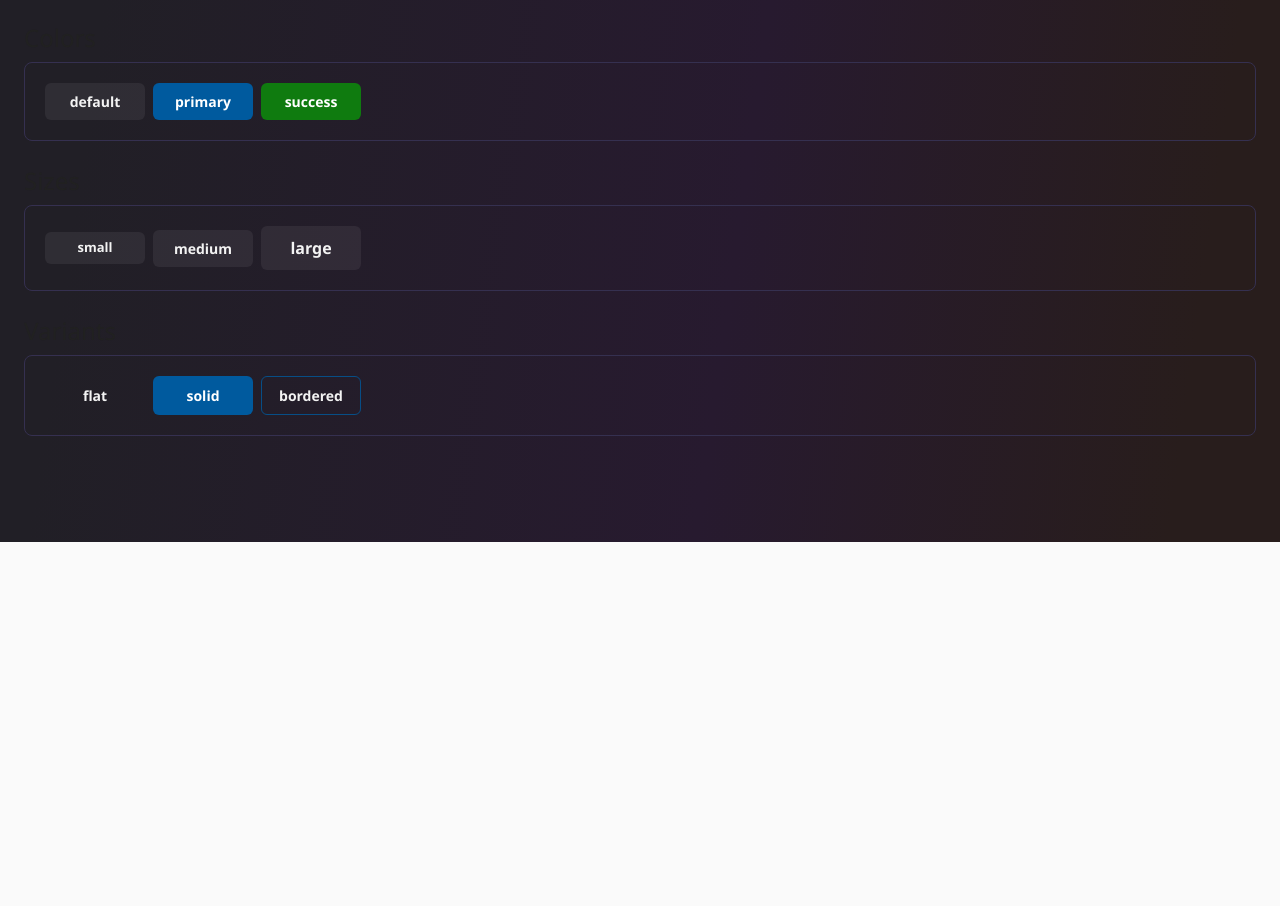
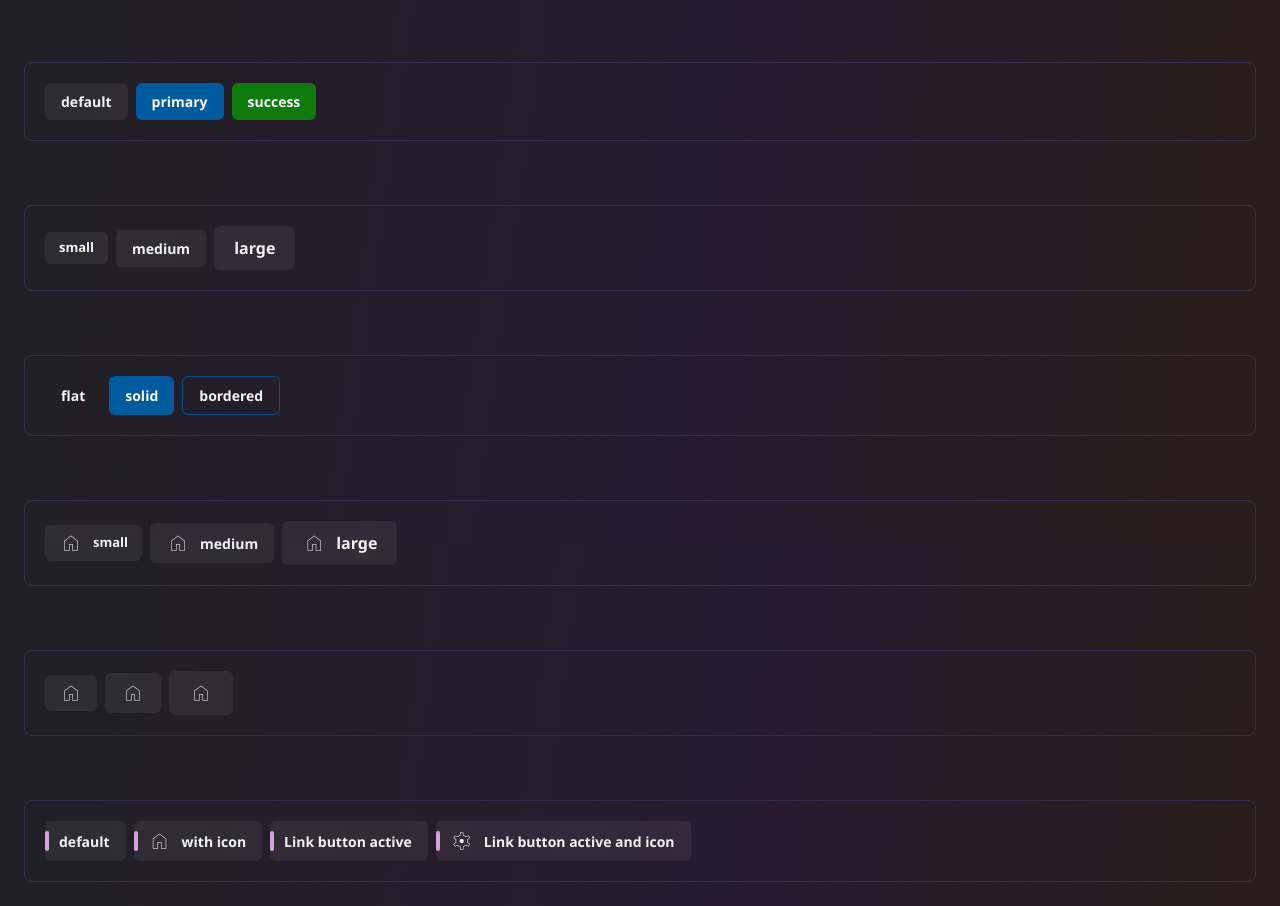
Before and after one commit to ayunierto/ayto-ui-react, a React (Vite) app: page / in a window 1280 px wide. Shown: the part 258-1164 px from the top of the page. Before the commit the page ends 800 px from the top, so only its background shows below. Built offline with nearby package versions, Linux system fonts and the light colour scheme; a web font is replaced by a local one.

Commit message:
updated button

```diff
--- a/src/packages/button/Button.module.css
+++ b/src/packages/button/Button.css
@@ -1,5 +1,6 @@
-button {
-  min-width: 100px;
+button,
+.button {
+  /* min-width: 100px; */
   align-items: center;
   border-radius: 6px;
   border: none;
@@ -17,19 +18,22 @@ button {
 }
 
 /* Sizes */
-button.small {
+button.small,
+.button.small {
   font-size: 13px;
   padding: 6px 14px;
   min-height: auto;
   font-weight: 600;
 }
-button.medium {
+button.medium,
+.button.medium {
   font-size: 14px;
   padding: 8px 16px;
   min-height: auto;
   font-weight: 600;
 }
-button.large {
+button.large,
+.button.large {
   font-size: 16px;
   padding: 10px 20px;
   min-height: auto;
@@ -37,70 +41,89 @@ button.large {
 }
 /* End Sizes */
 
-button.default {
+button.default,
+.button.default {
   background-color: #ffffff10;
   border-color: #4e434a;
   color: #f3f3f3;
 }
-button.default:hover {
+button.default:hover,
+.button.default:hover {
   background-color: #ffffff15;
 }
-button.primary {
+button.primary,
+.button.primary {
   background-color: #005a9eff;
   border-color: #005a9ecc;
   color: white;
 }
-button.primary:hover {
+button.primary:hover,
+.button.primary:hover {
   background-color: #005a9ecc;
   color: white;
 }
-button.success {
+button.success,
+.button.success {
   background-color: #0f7b0f;
   border-color: #0f7b0fcc;
   color: white;
 }
 
-button.success:hover {
+button.success:hover,
+.button.success:hover {
   background-color: #0f7b0fcc;
   color: white;
 }
-button.flat {
+button.flat,
+.button.flat {
   background-color: transparent;
   border-color: transparent;
   color: #f3f3f3;
 }
-button.solid {
+button.solid,
+.button.solid {
   border-color: transparent;
 }
-button.bordered {
+button.bordered,
+.button.bordered {
   border-width: 1px;
   border-style: solid;
   background-color: transparent;
   color: #f3f3f3;
 }
-button.disabled {
+button.disabled,
+.button.disabled {
   background-color: #ffffff10;
   cursor: no-drop;
   color: gray;
 }
-button.disabled:hover {
+button.disabled:hover,
+.button.disabled:hover {
   background-color: #ffffff10;
 }
 
-button.block {
+button.block,
+.button.block {
   width: 100%;
 }
 
-button.content__left {
+button.content__left,
+.button.content__left {
   justify-content: start;
 }
 
-.active button {
+button.active,
+.button.active,
+.active button,
+.active .button {
   padding-left: 0;
   background-color: #ffffff10;
 }
 
-.active button::before {
+button.active::before,
+.button.active::before,
+.active button::before,
+.active .button::before {
   content: "";
   width: 4px;
   height: 20px;
--- a/src/packages/button/Button.tsx
+++ b/src/packages/button/Button.tsx
@@ -1,4 +1,4 @@
-import styles from "./Button.module.css";
+import "./Button.css";
 
 type Props = {
   /**
@@ -66,11 +66,9 @@ const Button = ({
       onClick={onClick}
       disabled={disabled}
       type={type}
-      className={`${styles[color]} ${styles[variant]} ${styles[size]} ${
-        disabled ? styles.disabled : ""
-      } ${block ? styles.block : ""} ${className} ${
-        contentLeft ? styles.content__left : ""
-      }`}
+      className={`${color} ${variant} ${size} ${disabled ? "disabled" : ""} ${
+        block ? "block" : ""
+      } ${className} ${contentLeft ? "content__left" : ""}  `}
       style={style}
       {...props}
     >
--- a/src/pages/ButtonPage.tsx
+++ b/src/pages/ButtonPage.tsx
@@ -3,6 +3,7 @@ import DocsDescription from "../layout/docs/components/DocsDescription";
 import DocsTemplate from "../layout/docs/components/DocsTemplate";
 import DocsWrapper from "../layout/docs/components/DocsWrapper";
 import Button from "../packages/button/Button";
+import Icon from "../packages/icon/Icon";
 
 const ButtonPage = () => {
   return (
@@ -14,6 +15,9 @@ const ButtonPage = () => {
       <DocsWrapper>
         <DocsCard title="Default">
           <Button variant="solid">deafult</Button>
+          <a href="#" className="button default medium">
+            Link button
+          </a>
         </DocsCard>
         <DocsCard title="Colors">
           <Button color="default" variant="solid">
@@ -48,6 +52,47 @@ const ButtonPage = () => {
             bordered
           </Button>
         </DocsCard>
+        <DocsCard title="With Icon" className="items-center">
+          <Button size="small" color="default" variant="solid">
+            <Icon icon="home" />
+            small
+          </Button>
+          <Button size="medium" color="default" variant="solid">
+            <Icon icon="home" />
+            medium
+          </Button>
+          <Button size="large" color="default" variant="solid">
+            <Icon icon="home" size="large" />
+            large
+          </Button>
+        </DocsCard>
+        <DocsCard title="Only Icon" className="items-center">
+          <Button size="small" color="default" variant="solid">
+            <Icon icon="home" />
+          </Button>
+          <Button size="medium" color="default" variant="solid">
+            <Icon icon="home" />
+          </Button>
+          <Button size="large" color="default" variant="solid">
+            <Icon icon="home" size="large" />
+          </Button>
+        </DocsCard>
+        <DocsCard title="Active" className="flex-wrap">
+          <Button color="default" variant="solid" className="active">
+            default
+          </Button>
+          <a href="#" className="active">
+            <Button color="default" variant="solid">
+              <Icon icon="home" /> with icon
+            </Button>
+          </a>
+          <a href="#" className="button default medium active">
+            Link button active
+          </a>
+          <a href="#" className="button default medium active">
+            <Icon icon="settings" /> Link button active and icon
+          </a>
+        </DocsCard>
       </DocsWrapper>
     </DocsTemplate>
   );
```
